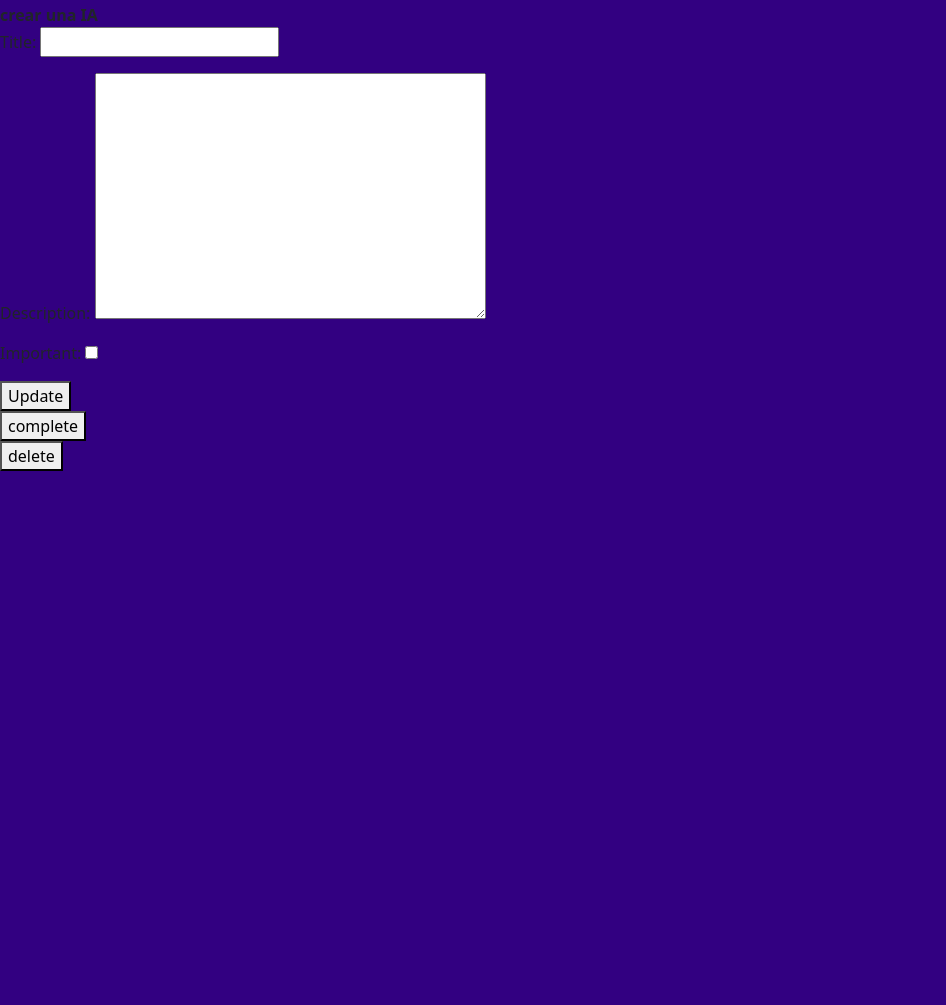
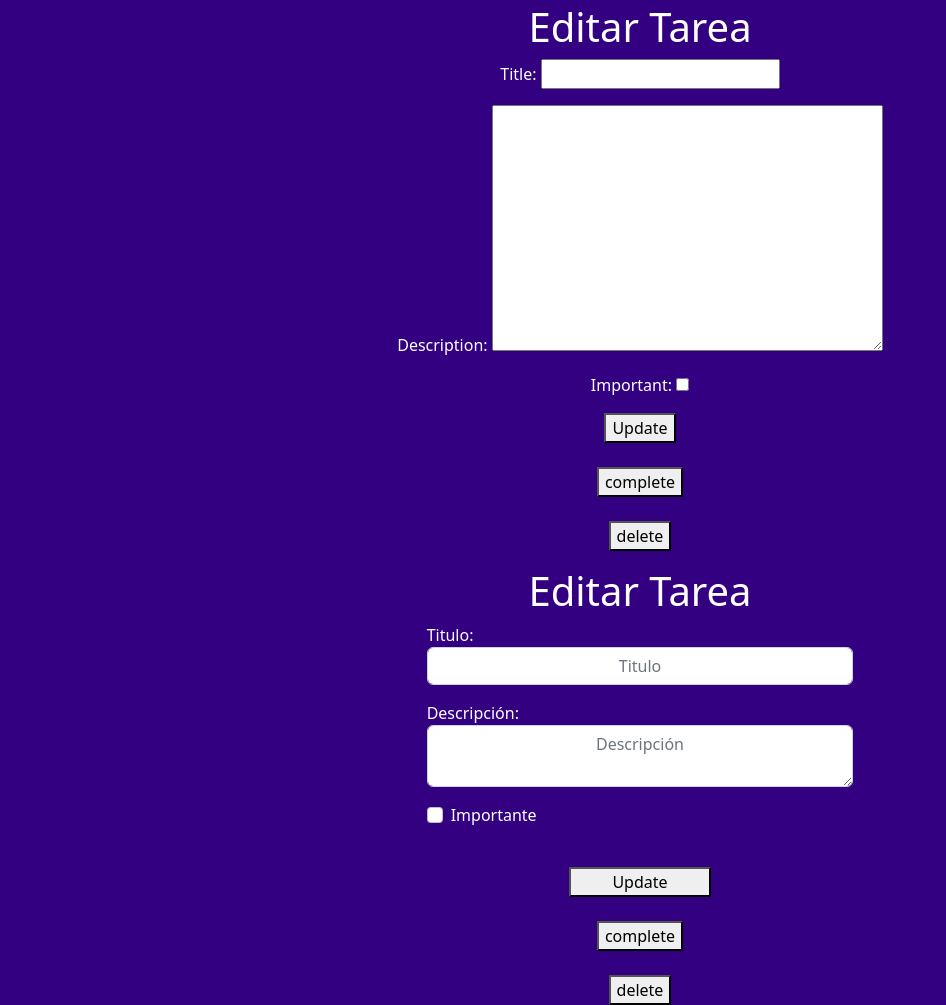
Before and after one commit to Leonard3456/login-y-registro-mtk, a Django app: template tasks/templates/task_detail.html in a window 1280 px wide. Shown: the part 53-1058 px from the top of the page, without its empty margins (0-946 px from the left). Before the commit the page ends 524 px from the top, so only its background shows below. Run offline with Django 5.2, Linux system fonts and the light colour scheme; the template is opened without the code that fills it: values that come from a table or form of the project are taken from there, others are empty; data comes from the database, SQL or seed files in the repository; both versions use the stored data as it was after the commit.

Commit message:
firts commit

```diff
--- a/tasks/templates/task_detail.html
+++ b/tasks/templates/task_detail.html
@@ -1,33 +1,86 @@
 {% extends 'base.html' %}
 
 {% block content %}
+<div class="">
+  <h1 class="text-white col-12 text-center mi-div">Editar Tarea</h1>
 
-<strong>{{task.title}}</strong>
-
-
+<!--{{task.title}}-->
   {{error}}
 
-<form method="POST">
+  <form method="POST" class="text-white col-12 text-center mi-div">
     {% csrf_token %} <!--se utiliza para proteger formularios contra ataques CSRF al incluir un token de seguridad en ellos.-->
+    <!--{{form.as_}} importante recordar-->
     {{form.as_p}}
 
     <button>
       Update  <!--Para cambiar la tarea-->
     </button>
+
+<!-- -->
   </form>
 
-<form action="{% url 'complete_task' task.id %}" method="POST">
+  <form action="{% url 'complete_task' task.id %}" method="POST" class="col-md-4 offset-md-4 mt-4 col-12 text-center">
     {% csrf_token %}
     <button>
       complete
     </button>
   </form>
 
-<form action="{% url 'delete_task' task.id %}" method="POST">
+  <form action="{% url 'delete_task' task.id %}" method="POST" class="col-md-4 offset-md-4 mt-4 col-12 text-center">
     {% csrf_token %}
     <button>
       delete
     </button>
   </form>
 
+
+
+
+  <div class="col-md-4 offset-md-4 mt-3">
+    <h1 class="text-white col-12 text-center mi-div">Editar Tarea</h1>
+
+    <label for="title" class="text-white">Titulo:</label>
+
+    <div class="mb-3">
+      <input type="title" name="title" id="title"class="form-control text-center center-placeholder"
+      placeholder="Titulo">
+    </div>
+
+    <label for="description" class="text-white">Descripción:</label>
+
+    <div class="mb-3">
+      <textarea name="description" id="description" class="form-control text-center center-placeholder" placeholder="Descripción"></textarea>
+    </div>
+
+    <div class="form-check mb-3">
+      <input class="form-check-input" type="checkbox" value="" id="flexCheckDefault">
+      <label class="form-check-label text-white" for="flexCheckDefault">
+        Importante
+      </label>
+    </div>
+
+    <form method="POST">
+      {% csrf_token %} <!--se utiliza para proteger formularios contra ataques CSRF al incluir un token de seguridad en ellos.-->
+      <button class="col-md-4 offset-md-4 mt-4 col-12 text-center">
+        Update  <!--Para cambiar la tarea-->
+      </button>
+    </form>
+
+    <form action="{% url 'complete_task' task.id %}" class="col-md-4 offset-md-4 mt-4 col-12 text-center" method="POST">
+      {% csrf_token %}
+      <button>
+        complete
+      </button>
+    </form>
+
+    <form action="{% url 'delete_task' task.id %}" class="col-md-4 offset-md-4 mt-4 col-12 text-center" method="POST">
+      {% csrf_token %}
+      <button>
+        delete
+      </button>
+    </form>
+  </div>
+</div>
+
+
 {% endblock %}
```
Also changed, not shown: tasks/templates/create_task.html (+6 -4 lines), tasks/templates/home.html (+4 -4 lines), db.sqlite3. Lines whose indentation alone changed are shown as unchanged.
